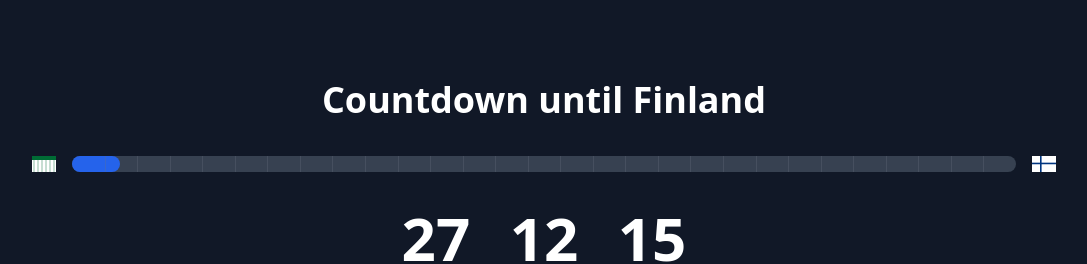
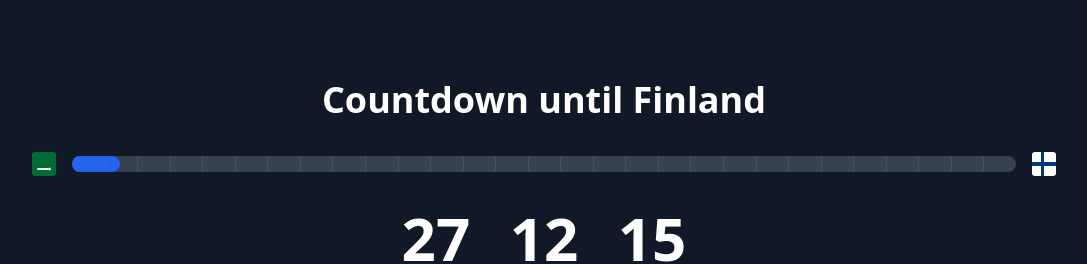
Before and after one commit to judgesteven/countdown, a Next.js app: page / in a window 1280 px wide. Shown: the top 264 px of the page, without its empty margins (96-1183 px from the left). Built offline with nearby package versions, Linux system fonts and the light colour scheme.

Commit message:
Use clean SVGs for Saudi Arabia and Finland flags (small icon optimized)

```diff
--- a/src/components/Countdown.tsx
+++ b/src/components/Countdown.tsx
@@ -151,67 +151,16 @@ const Countdown = () => {
       <h1 className="text-4xl font-bold mb-8">Countdown until Finland</h1>
       <div className="w-[80vw] mb-8">
         <div className="flex items-center gap-4">
-          {/* Saudi Arabia Flag */}
+          {/* Saudi Arabia Flag - simple green with white sword */}
           <svg
-            viewBox="0 0 900 600"
+            viewBox="0 0 24 24"
             className="w-6 h-6"
             xmlns="http://www.w3.org/2000/svg"
+            aria-label="Saudi Arabia flag"
           >
-            <rect width="900" height="600" fill="#006C35"/>
-            <path d="M450,300 L450,150 L500,150 L500,300 L450,300 Z" fill="#fff"/>
-            <path d="M400,300 L400,150 L450,150 L450,300 L400,300 Z" fill="#fff"/>
-            <path d="M350,300 L350,150 L400,150 L400,300 L350,300 Z" fill="#fff"/>
-            <path d="M300,300 L300,150 L350,150 L350,300 L300,300 Z" fill="#fff"/>
-            <path d="M250,300 L250,150 L300,150 L300,300 L250,300 Z" fill="#fff"/>
-            <path d="M200,300 L200,150 L250,150 L250,300 L200,300 Z" fill="#fff"/>
-            <path d="M150,300 L150,150 L200,150 L200,300 L150,300 Z" fill="#fff"/>
-            <path d="M100,300 L100,150 L150,150 L150,300 L100,300 Z" fill="#fff"/>
-            <path d="M50,300 L50,150 L100,150 L100,300 L50,300 Z" fill="#fff"/>
-            <path d="M0,300 L0,150 L50,150 L50,300 L0,300 Z" fill="#fff"/>
-            <path d="M500,300 L500,150 L550,150 L550,300 L500,300 Z" fill="#fff"/>
-            <path d="M550,300 L550,150 L600,150 L600,300 L550,300 Z" fill="#fff"/>
-            <path d="M600,300 L600,150 L650,150 L650,300 L600,300 Z" fill="#fff"/>
-            <path d="M650,300 L650,150 L700,150 L700,300 L650,300 Z" fill="#fff"/>
-            <path d="M700,300 L700,150 L750,150 L750,300 L700,300 Z" fill="#fff"/>
-            <path d="M750,300 L750,150 L800,150 L800,300 L750,300 Z" fill="#fff"/>
-            <path d="M800,300 L800,150 L850,150 L850,300 L800,300 Z" fill="#fff"/>
-            <path d="M850,300 L850,150 L900,150 L900,300 L850,300 Z" fill="#fff"/>
-            <path d="M450,450 L450,300 L500,300 L500,450 L450,450 Z" fill="#fff"/>
-            <path d="M400,450 L400,300 L450,300 L450,450 L400,450 Z" fill="#fff"/>
-            <path d="M350,450 L350,300 L400,300 L400,450 L350,450 Z" fill="#fff"/>
-            <path d="M300,450 L300,300 L350,300 L350,450 L300,450 Z" fill="#fff"/>
-            <path d="M250,450 L250,300 L300,300 L300,450 L250,450 Z" fill="#fff"/>
-            <path d="M200,450 L200,300 L250,300 L250,450 L200,450 Z" fill="#fff"/>
-            <path d="M150,450 L150,300 L200,300 L200,450 L150,450 Z" fill="#fff"/>
-            <path d="M100,450 L100,300 L150,300 L150,450 L100,450 Z" fill="#fff"/>
-            <path d="M50,450 L50,300 L100,300 L100,450 L50,450 Z" fill="#fff"/>
-            <path d="M0,450 L0,300 L50,300 L50,450 L0,450 Z" fill="#fff"/>
-            <path d="M500,450 L500,300 L550,300 L550,450 L500,450 Z" fill="#fff"/>
-            <path d="M550,450 L550,300 L600,300 L600,450 L550,450 Z" fill="#fff"/>
-            <path d="M600,450 L600,300 L650,300 L650,450 L600,450 Z" fill="#fff"/>
-            <path d="M650,450 L650,300 L700,300 L700,450 L650,450 Z" fill="#fff"/>
-            <path d="M700,450 L700,300 L750,300 L750,450 L700,450 Z" fill="#fff"/>
-            <path d="M750,450 L750,300 L800,300 L800,450 L750,450 Z" fill="#fff"/>
-            <path d="M800,450 L800,300 L850,300 L850,450 L800,450 Z" fill="#fff"/>
-            <path d="M850,450 L850,300 L900,300 L900,450 L850,450 Z" fill="#fff"/>
-            <path d="M450,600 L450,450 L500,450 L500,600 L450,600 Z" fill="#fff"/>
-            <path d="M400,600 L400,450 L450,450 L450,600 L400,600 Z" fill="#fff"/>
-            <path d="M350,600 L350,450 L400,450 L400,600 L350,600 Z" fill="#fff"/>
-            <path d="M300,600 L300,450 L350,450 L350,600 L300,600 Z" fill="#fff"/>
-            <path d="M250,600 L250,450 L300,450 L300,600 L250,600 Z" fill="#fff"/>
-            <path d="M200,600 L200,450 L250,450 L250,600 L200,600 Z" fill="#fff"/>
-            <path d="M150,600 L150,450 L200,450 L200,600 L150,600 Z" fill="#fff"/>
-            <path d="M100,600 L100,450 L150,450 L150,600 L100,600 Z" fill="#fff"/>
-            <path d="M50,600 L50,450 L100,450 L100,600 L50,600 Z" fill="#fff"/>
-            <path d="M0,600 L0,450 L50,450 L50,600 L0,600 Z" fill="#fff"/>
-            <path d="M500,600 L500,450 L550,450 L550,600 L500,600 Z" fill="#fff"/>
-            <path d="M550,600 L550,450 L600,450 L600,600 L550,600 Z" fill="#fff"/>
-            <path d="M600,600 L600,450 L650,450 L650,600 L600,600 Z" fill="#fff"/>
-            <path d="M650,600 L650,450 L700,450 L700,600 L650,600 Z" fill="#fff"/>
-            <path d="M700,600 L700,450 L750,450 L750,600 L700,600 Z" fill="#fff"/>
-            <path d="M750,600 L750,450 L800,450 L800,600 L750,600 Z" fill="#fff"/>
-            <path d="M800,600 L800,450 L850,450 L850,600 L800,600 Z" fill="#fff"/>
-            <path d="M850,600 L850,450 L900,450 L900,600 L850,600 Z" fill="#fff"/>
+            <rect width="24" height="24" fill="#006C35" rx="3"/>
+            <rect x="5" y="16" width="14" height="2" rx="1" fill="#fff"/>
+            <rect x="17" y="15.5" width="1.5" height="3" rx="0.75" fill="#fff"/>
           </svg>
           <div className="flex-1 bg-gray-700 rounded-full h-4 relative">
             <div
@@ -226,15 +175,16 @@ const Countdown = () => {
               />
             ))}
           </div>
-          {/* Finland Flag */}
+          {/* Finland Flag - white with blue cross */}
           <svg
-            viewBox="0 0 900 600"
+            viewBox="0 0 24 24"
             className="w-6 h-6"
             xmlns="http://www.w3.org/2000/svg"
+            aria-label="Finland flag"
           >
-            <rect width="900" height="600" fill="#fff"/>
-            <rect x="300" width="60" height="600" fill="#003580"/>
-            <rect y="250" width="900" height="60" fill="#003580"/>
+            <rect width="24" height="24" fill="#fff" rx="3"/>
+            <rect x="9" width="3" height="24" fill="#003580"/>
+            <rect y="10" width="24" height="4" fill="#003580"/>
           </svg>
         </div>
       </div>
```
